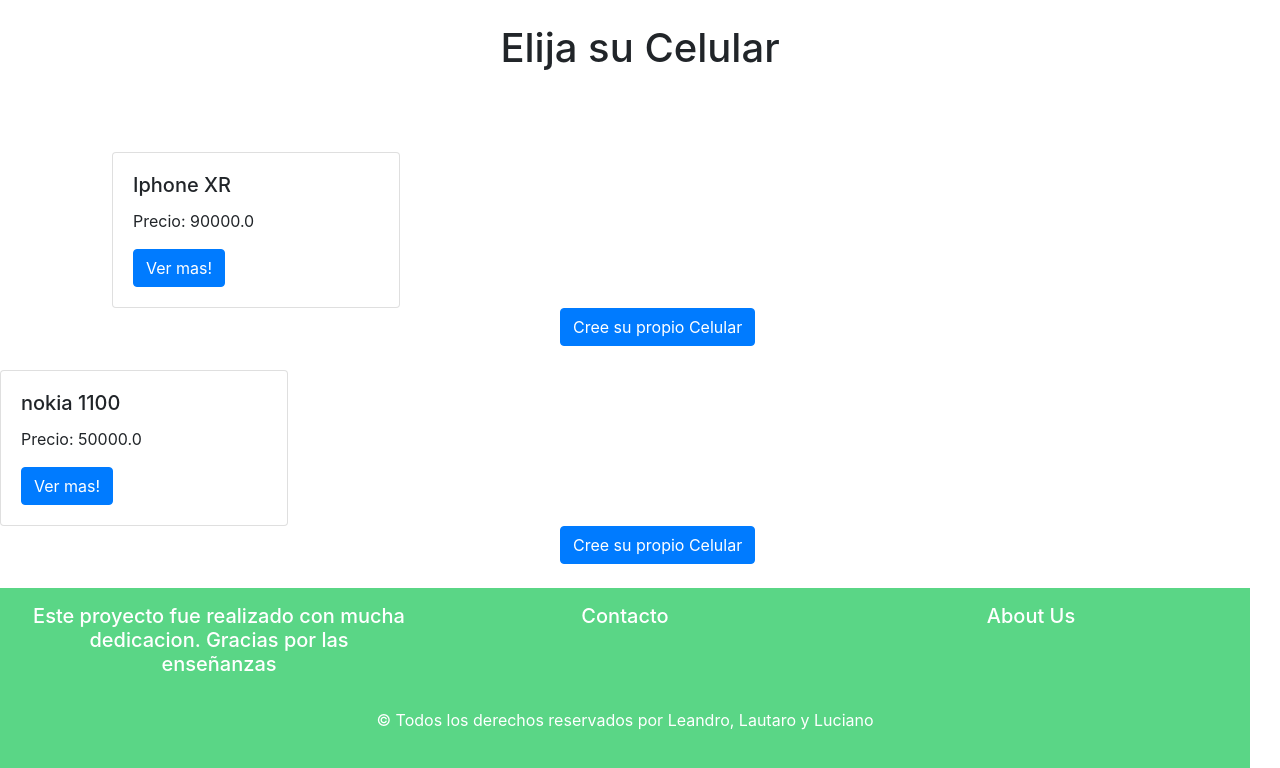
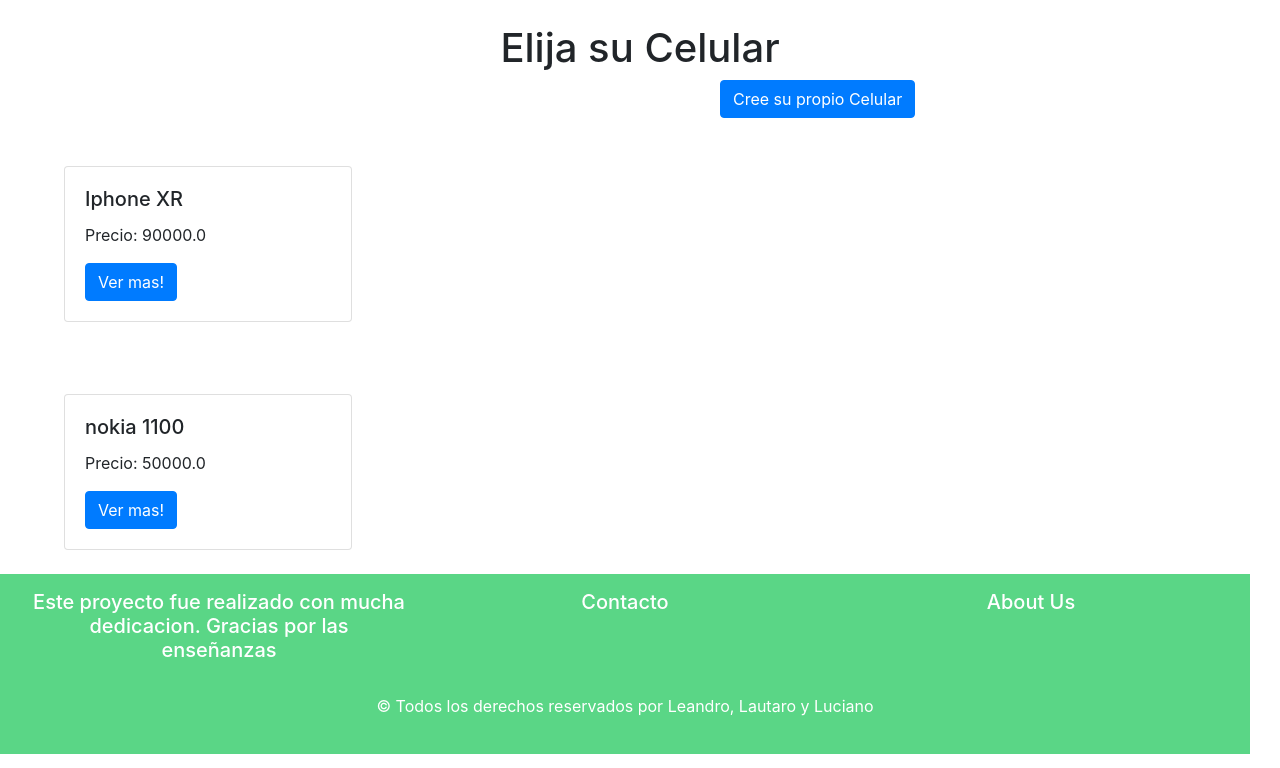
Before and after one commit to LucianoSuarez701/proyecto_final, a Django app: page /celulares/ in a window 1280 px wide. Shown: the part 56-824 px from the top of the page. Run offline with Django 4.2, Linux system fonts and the light colour scheme; data comes from the database, SQL or seed files in the repository; both versions use the stored data as it was after the commit.

Commit message:
html reformados

```diff
--- a/templates/celulares.html
+++ b/templates/celulares.html
@@ -8,13 +8,16 @@ Productos
 <br>
 <h1 class="text-center col">Elija su Celular</h1>
 
-
+<form class="form-inline my-2 my-lg-0" action="/crear_celular/" method="GET">
+    <button style="margin-left:45rem" class="btn btn-primary" type="submit">Cree su propio Celular</button>
+</form>
 
 {{message}}
 
-<div class="d-flex" style="margin-top:5rem; margin-left:7rem">
+
     {% for celular in celulares %}
 
+    <div class="d-flex" style="margin-top:3rem; margin-left:4rem">
     <div class="card" style="width: 18rem;">
         <div class="card-body">
             <h5 class="card-title">{{celular.name}}</h5>
@@ -23,12 +26,9 @@ Productos
         </div>
     </div>
 </div>
+<br>
 
-<form class="form-inline my-2 my-lg-0" action="/crear_celular/" method="GET">
-    <button style="margin-left:35rem" class="btn btn-primary" type="submit">Cree su propio Celular</button>
-</form>
-<br>
     {% endfor %}
 
 
-    {% endblock %}
+{% endblock %}
--- a/templates/detalle_celulares.html
+++ b/templates/detalle_celulares.html
@@ -26,6 +26,8 @@
         </div>
     </div>
 
+<br>
+
 
 
 {% endblock %}
--- a/templates/detalle_heladeras.html
+++ b/templates/detalle_heladeras.html
@@ -29,3 +29,4 @@
 
 
 {% endblock %}
+<br>
```
Also changed, not shown: templates/heladeras.html (+4 -10 lines), templates/televisores.html (+5 -5 lines), db.sqlite3, templates/detalle_televisores.html (line endings or trailing spaces).
